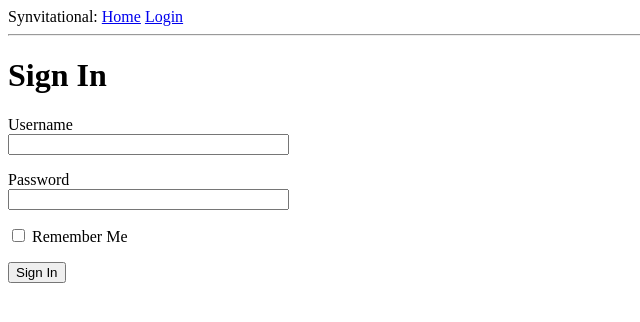
After one commit to OneCalledSyn/flaskwebsite, a Flask app: page /login in a window 1280 px wide. The commit adds this page. Shown: the top 322 px of the page, without its empty margins (0-640 px from the left). Run offline with Flask 2, Linux system fonts and the light colour scheme.

Commit message:
Add files via upload

```diff
--- a/app/__init__.py
+++ b/app/__init__.py
@@ -1,7 +1,9 @@
 # Create the application object as an instance of class 'Flask'
 from flask import Flask
-# 'app' variable is an instance of the class 'Flask' (changed name to application)
-application = Flask(__name__)
+from config import Config
+# 'app' variable is an instance of the class 'Flask'
+app = Flask(__name__)
+app.config.from_object(Config)
 # This is referencing the app package, not the variable app
 from app import routes
 # Importing routes at the bottom of the file instead of at the top avoids
--- /dev/null
+++ b/app/forms.py
@@ -0,0 +1,9 @@
+from flask_wtf import FlaskForm
+from wtforms import StringField, PasswordField, BooleanField, SubmitField
+from wtforms.validators import DataRequired
+
+class LoginForm(FlaskForm):
+    username = StringField('Username', validators = [DataRequired()])
+    password = PasswordField('Password', validators = [DataRequired()])
+    remember_me = BooleanField('Remember Me')
+    submit = SubmitField('Sign In')
--- a/app/routes.py
+++ b/app/routes.py
@@ -1,24 +1,38 @@
-from flask import render_template
-from app import application
+from flask import render_template, flash, redirect, url_for
+from app import app
+from app.forms import LoginForm
 
 # @ symbol indicates the use of 'decorators'
 # Decorators dynamically alter the functionality of a function/method/class
 # without directly using subclasses or changing the source code
 # Think of a decorator as a wrapper
-@application.route('/')
-@application.route('/index')
+@app.route('/')
+@app.route('/index')
 # If the web browser requests either of the two routes in the decorators,
 # Flask will invoke the 'index' function and pass the return value back to the browser
 def index():
     user = {'username': 'Syniikal'}
     posts = [
         {
-            'author': {'username': 'Giga Brain Wongderful'},
-            'body': 'The Marvel movies are actually just a worse version of anime'
+            'author': {'username': 'Hyponome'},
+            'body': 'I am making sure the playoff map veto rules are not aids'
         },
         {
-            'author': {'username': 'Mega Mind Legman'},
-            'body': 'Beautiful day to stay inside away from COVID-19'
+            'author': {'username': 'Ballkenende'},
+            'body': 'I am eating Play-doh'
+        },
+        {
+            'author': {'username': 'Sea.'},
+            'body': 'I am rushing out of base'
         }
     ]
     return render_template('index.html', title = 'Home', user = user, posts = posts)
+
+@app.route('/login', methods = ['GET', 'POST'])
+def login():
+    form = LoginForm()
+    if form.validate_on_submit():
+        flash('Login requested for user {}, remember_me = {}'.format(
+            form.username.data, form.remember_me.data))
+        return redirect(url_for('index'))
+    return render_template('login.html', title = 'Sign In', form = form)
--- /dev/null
+++ b/app/templates/base.html
@@ -0,0 +1,29 @@
+<!DOCTYPE html>
+
+<html>
+    <head>
+        {% if title %}
+        <title>{{title}} - Syniikal</title>
+        {% else %}
+        <title>Welcome to the Synvitational</title>
+        {% endif %}
+    </head>
+    <body>
+        <div>
+            Synvitational:
+            <a href = "{{ url_for('index')}}">Home</a>
+            <a href = "{{ url_for('login')}}">Login</a>
+        </div>
+        <hr>
+        {% with messages = get_flashed_messages() %}
+        {% if messages %}
+        <ul>
+            {% for message in messages %}
+            <li>{{ message }}</li>
+            {% endfor %}
+        </ul>
+        {% endif %}
+        {% endwith %}
+        {% block content %}{% endblock %}
+    </body>
+</html>
--- /dev/null
+++ b/app/templates/login.html
@@ -0,0 +1,24 @@
+{% extends "base.html" %}
+
+{% block content %}
+  <h1>Sign In</h1>
+  <form action = "" method = "post" novalidate>
+      {{ form.hidden_tag() }}
+      <p>
+          {{ form.username.label }}<br>
+          {{ form.username(size=32) }}<br>
+          {% for error in form.username.errors %}
+              <span style = "color: red;">[{{ error }}]</span>
+          {% endfor %}
+      </p>
+      <p>
+          {{ form.password.label }}<br>
+          {{ form.password(size=32)}}<br>
+          {% for error in form.password.errors %}
+              <span style = "color: red;">[{{ error }}]</span>
+          {% endfor %}
+      </p>
+      <p>{{ form.remember_me() }} {{ form.remember_me.label }}</p>
+      <p>{{ form.submit() }}</p>
+  </form>
+{% endblock %}
```
Also changed, not shown: app/templates/index.html (+3 -11 lines), config.py (added, +7 -0 lines).
